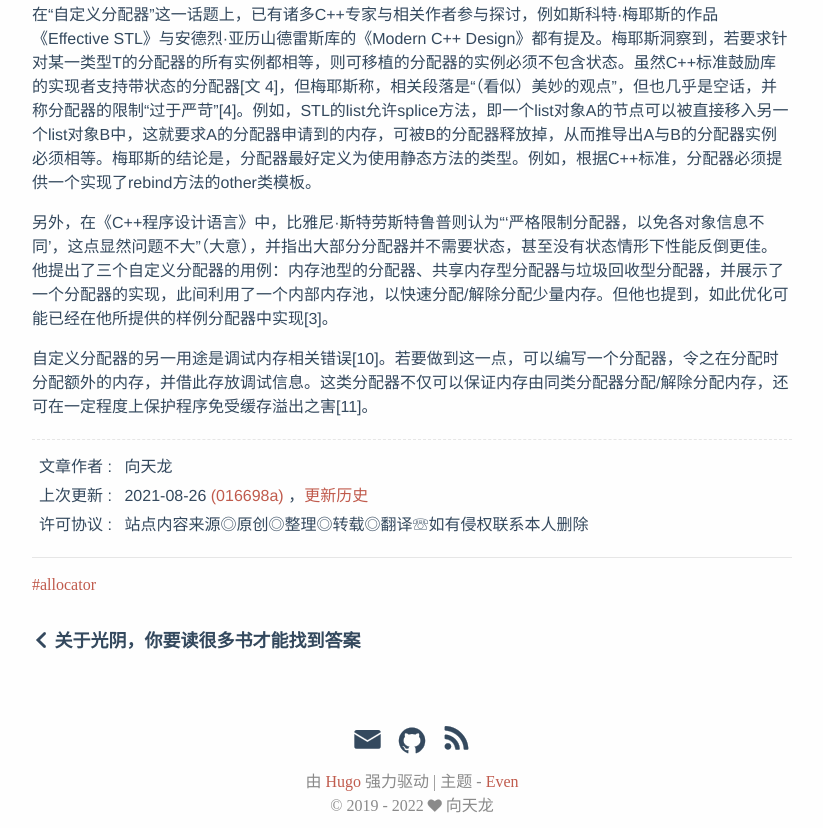
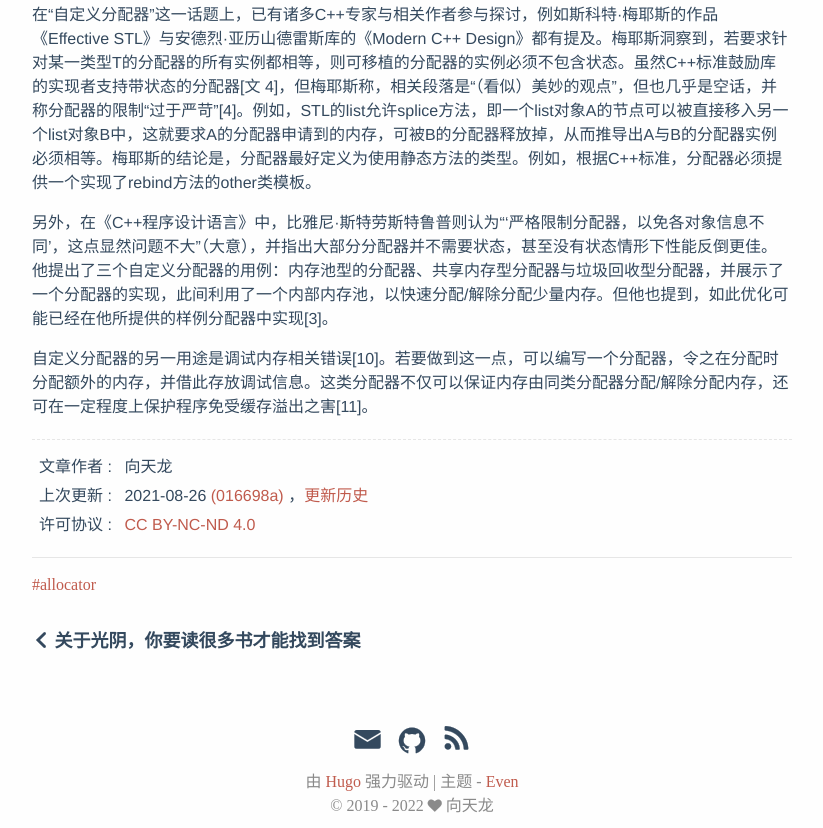
Before and after one commit to tianlong-xiang/tianlong-xiang.github.io, a plain HTML site: page post/2020/01-std-allocator-相关概念/index.html in a window 1280 px wide. Shown: the part 1323-2151 px from the top of the page, without its empty margins (228-1051 px from the left). Drawn offline with nearby package versions, Linux system fonts and the light colour scheme; some packages are replaced by stand-ins of ours; a script that the page names is missing.

Commit message:
deploy: tianlong-xiang/blog-with-history@e81179e914f94a402cbc97302b7945c2180735b4

```diff
--- a/post/2020/01-std-allocator-相关概念/index.html
+++ b/post/2020/01-std-allocator-相关概念/index.html
@@ -188,7 +188,7 @@
 
   <p class="copyright-item">
     <span class="item-title">许可协议</span>
-    <span class="item-content">站点内容来源◎原创◎整理◎转载◎翻译☏如有侵权联系本人删除</span>
+    <span class="item-content"><a rel="license noopener" href="https://creativecommons.org/licenses/by-nc-nd/4.0/" target="_blank">CC BY-NC-ND 4.0</a></span>
   </p>
 </div>
 <footer class="post-footer">
```
Also changed, not shown: post/2020/02-自动集成系统切换/index.html (+1 -1 lines), post/2020/03-博客ide环境和碎碎念/index.html (+1 -1 lines), post/2020/04-网站加速和域名设置/index.html (+1 -1 lines), post/2020/05-电脑组装那些事/index.html (+1 -1 lines), post/2020/07-redhat-and-centos-life-cycle/index.html (+1 -1 lines), post/2020/08-linux环境搭建jmeter压测环境/index.html (+1 -1 lines), post/2021/01-docker二三事/index.html (+1 -1 lines), post/2022/001-以为很简单的事情增加一个代码复制按钮/index.html (+1 -1 lines), post/2022/002-当你想搞钱的时候/index.html (+1 -1 lines), post/2022/003-上海鸳鸯锅封城/index.html (+1 -1 lines).
